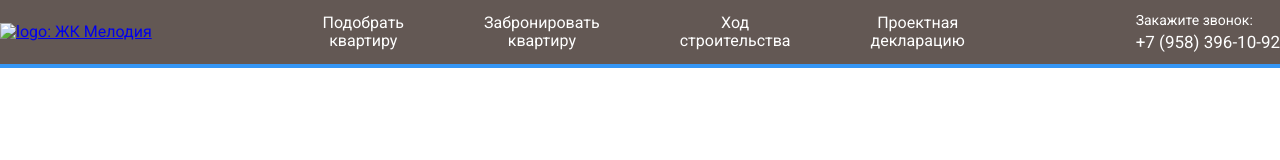
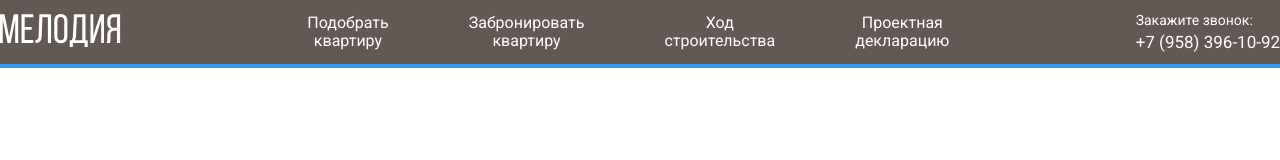
Before and after one commit to AntonFishchev/melodi, a plain HTML site: page index.html in a window 1280 px wide. Drawn offline with Linux system fonts and the light colour scheme; the site is published under a folder, as on GitHub Pages, so addresses that start at the root find nothing.

Commit message:
Add files via upload

```diff
--- a/index.html
+++ b/index.html
@@ -15,7 +15,7 @@
     <header>
         <div class="navbar">
             <a href="index.html" class="logo">
-                <img src="/img/logo.svg" alt="logo: ЖК Мелодия">
+                <img src="img/logo.svg" alt="logo: ЖК Мелодия">
             </a>
             <nav class="navbad-nav">
                 <ul class="navbar-menu">
```
